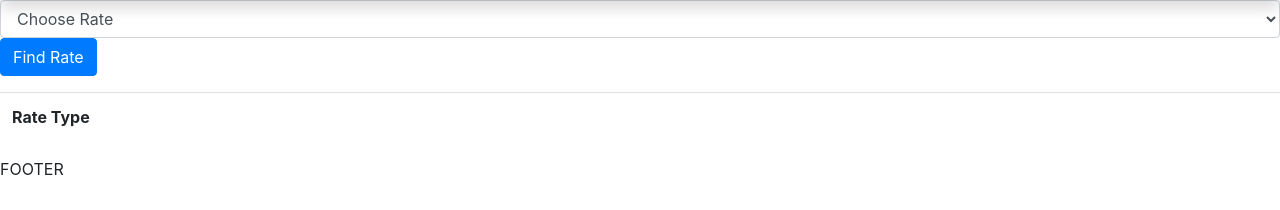
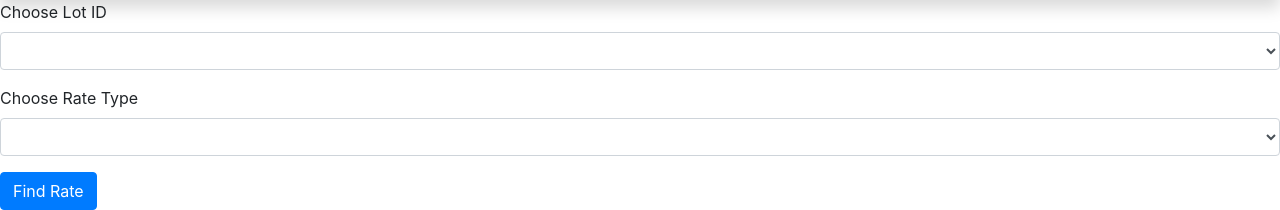
Before and after one commit to sassansh/Parking-Lot-System, a PHP site: page /rate.php in a window 1280 px wide. Shown: the part 40-250 px from the top of the page. Run offline with PHP 8.4, Linux system fonts and the light colour scheme; data that the repository does not hold is empty.

Commit message:
select fields for lot id and rates

```diff
--- a/rate.php
+++ b/rate.php
@@ -5,7 +5,8 @@ $rate = new Rate;
 $template = new Template('templates/rateTemplate.php');
 $template -> title = 'Rates';
 
+$template -> lotID = isset($_GET['lotID']) ? $_GET['lotID'] : null;
 $template -> rateType = isset($_GET['rate']) ? $_GET['rate'] : null;
-$template -> rates = $rate->getRatesForLot('L3', $template->rateType);
+$template -> rates = $rate->getRatesForLot($template->lotID, $template->rateType);
 
 echo $template;
--- a/templates/rateTemplate.php
+++ b/templates/rateTemplate.php
@@ -1,15 +1,29 @@
 <?php include 'inc/header.php'; ?>
 
+<form method="GET" action="rate.php">
 <div class="form-group">
-    <form method="GET" action="rate.php">
+        <label>Choose Lot ID</label>
+        <select name="lotID" class="form-control">
+            <option value="0"> </option>
+            <option value="L3">L3</option>
+        </select>
+    </div>
+    <div class="form-group">
+        <label>Choose Rate Type</label>
         <select name="rate" class="form-control">
-            <option value="0">Choose Rate</option>
+            <option value="0"> </option>
             <option value="Hourly_Rate">Hourly Rate</option>
             <option value="Day_Rate">Day Rate</option>
             <option value="Monthly_Rate">Monthly Rate</option>
         </select>
-        <input type="submit" class="btn btn-primary" value="Find Rate">
-    </form>
+    </div>
+    <button type="submit" class="btn btn-primary">Find Rate</button>
+</form>
+<form>
+
+
+
+</form>
 </div>
 
 <div class="rate-table">
```
